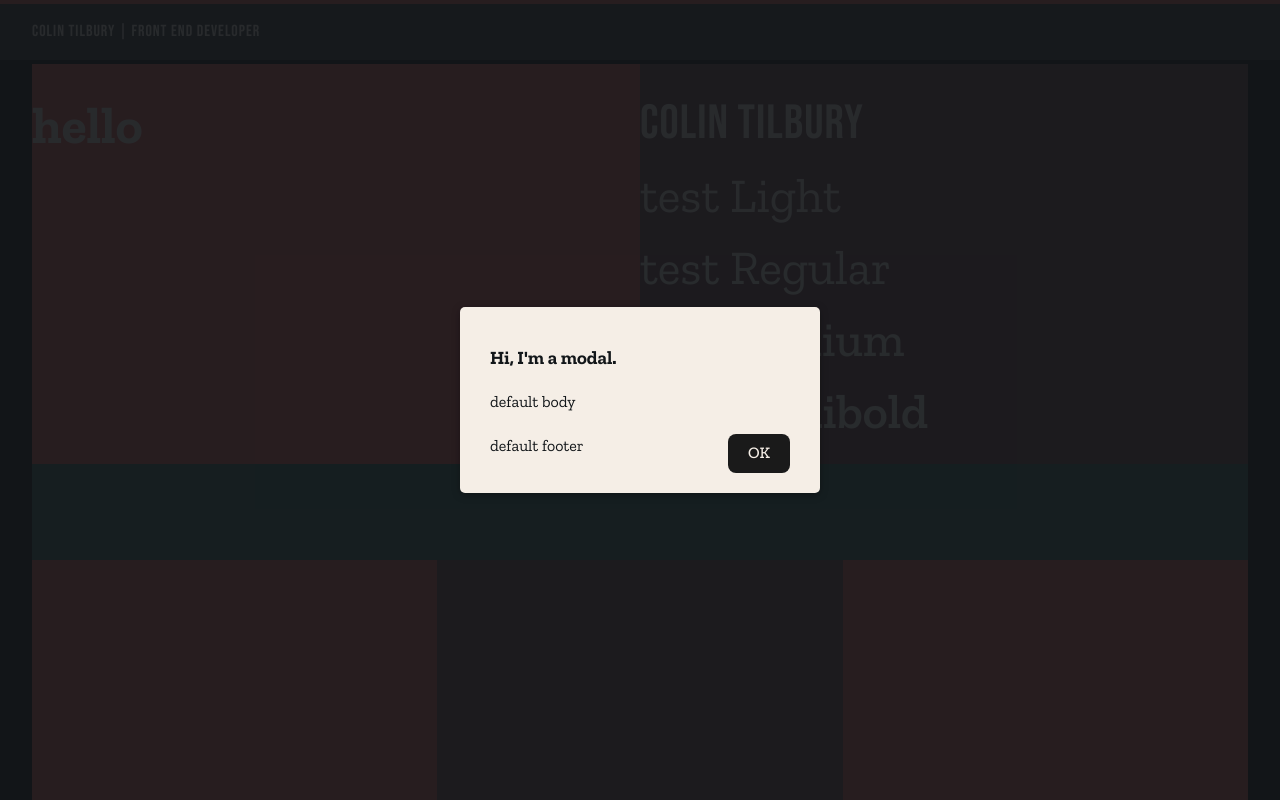
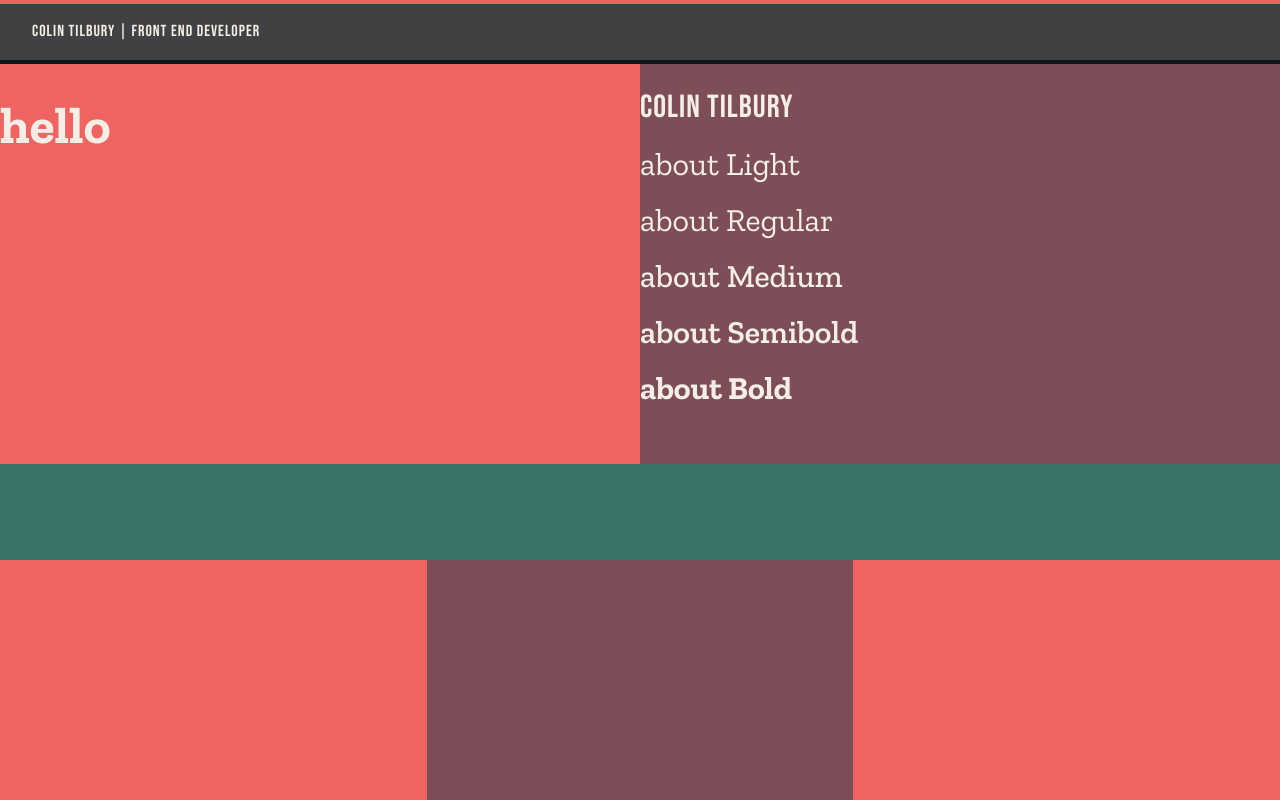
Before and after one commit to ctilbury/portfolio, a Vue app: page / in a window 1280 px wide. Shown: the top 800 px of the page. Built offline with nearby package versions, Linux system fonts and the light colour scheme.

Commit message:
change grid allowing full-width blocks but keeping container at larger screens

```diff
--- a/src/App.vue
+++ b/src/App.vue
@@ -1,18 +1,15 @@
 <template>
   <div>
     <header-bar />
-    <div class="page-wrap">
     <main>
       <div id="div1">
         <h1>
           <span>hello</span>
         </h1>
       </div>
-        <div id="div2">
-          <text-examples
-            msg="test"
+      <about
+        msg="about"
       />
-        </div>
       <div id="div3"></div>
       <div id="div4"></div>
       <div id="div5"></div>
@@ -21,7 +18,6 @@
       <div id="div8"></div>
       <div id="div9"></div>
     </main>
-    </div>
     <modal
       v-if="showModal"
       @close="showModal = false"
@@ -33,18 +29,18 @@
 
 <script>
 import HeaderBar from './components/HeaderBar.vue'
-import TextExamples from './components/TextExamples.vue'
+import About from './components/About.vue'
 import Modal from './components/Modal.vue'
 
 export default {
   components: {
     HeaderBar,
-    TextExamples,
+    About,
     Modal
   },
   data() {
     return {
-      showModal: true
+      showModal: false
     }
   }
 }
--- a/src/assets/styles/layout.scss
+++ b/src/assets/styles/layout.scss
@@ -1,9 +1,3 @@
-.page-wrap {
-  max-width: 1280px;
-  margin: 0 auto;
-  padding: 0 2rem;
-}
-
 main {
   display: grid;
   grid-template-columns: 1fr;
@@ -16,7 +10,7 @@ main {
   background-color: $fire-opal;
 }
 
-#div2 {
+#about {
   background-color: $tuscan-red;
 }
 
@@ -49,44 +43,47 @@ main {
 }
 
 @media screen and (min-width: 600px) {
+  $max-container-width: 1280px;
+  $gutter-width: calc((100vw - $max-container-width) / 2);
+
   main {
-    grid-template-columns: repeat(6, 1fr);
+    grid-template-columns: $gutter-width repeat(6, 1fr) $gutter-width;
     grid-template-rows: 25rem 6rem 15rem 15rem 3rem;
   }
 
   #div1 {
-    grid-column: 1 / 4;
+    grid-column: 2 / 5;
   }
 
-  #div2 {
-    grid-column: 4 / 7;
+  #about {
+    grid-column: 5 / 8;
   }
 
   #div3 {
-    grid-column: 1 / 7;
+    grid-column: 1 / 9;
   }
 
   #div4 {
-    grid-column: 1 / 3;
+    grid-column: 2 / 4;
   }
 
   #div5 {
-    grid-column: 3 / 5;
+    grid-column: 4 / 6;
   }
 
   #div6 {
-    grid-column: 5 / 7;
+    grid-column: 6 / 8;
   }
 
   #div7 {
-    grid-column: 1 / 4;
+    grid-column: 2 / 5;
   }
 
   #div8 {
-    grid-column: 4 / 7;
+    grid-column: 5 / 8;
   }
 
   #div9 {
-    grid-column: 1 / 7;
+    grid-column: 2 / 8;
   }
 }
--- a/src/components/TextExamples.vue
+++ b/src/components/About.vue
@@ -1,14 +1,11 @@
 <template>
-  <div>
+  <div id="about">
     <p class="header">COLIN TILBURY</p>
     <p class="w-300">{{ msg }} Light</p>
     <p class="w-400">{{ msg }} Regular</p>
     <p class="w-500">{{ msg }} Medium</p>
     <p class="w-600">{{ msg }} Semibold</p>
     <p class="w-700">{{ msg }} Bold</p>
-    <div class="card">
-      <button type="button" @click="count++">count is {{ count }}</button>
-    </div>
   </div>
 </template>
 
@@ -26,7 +23,7 @@ export default {
 
 <style scoped>
 p {
-  font-size: 3rem;
+  font-size: 2rem;
 }
 
 .header {
```
Lines whose indentation alone changed are shown as unchanged.
